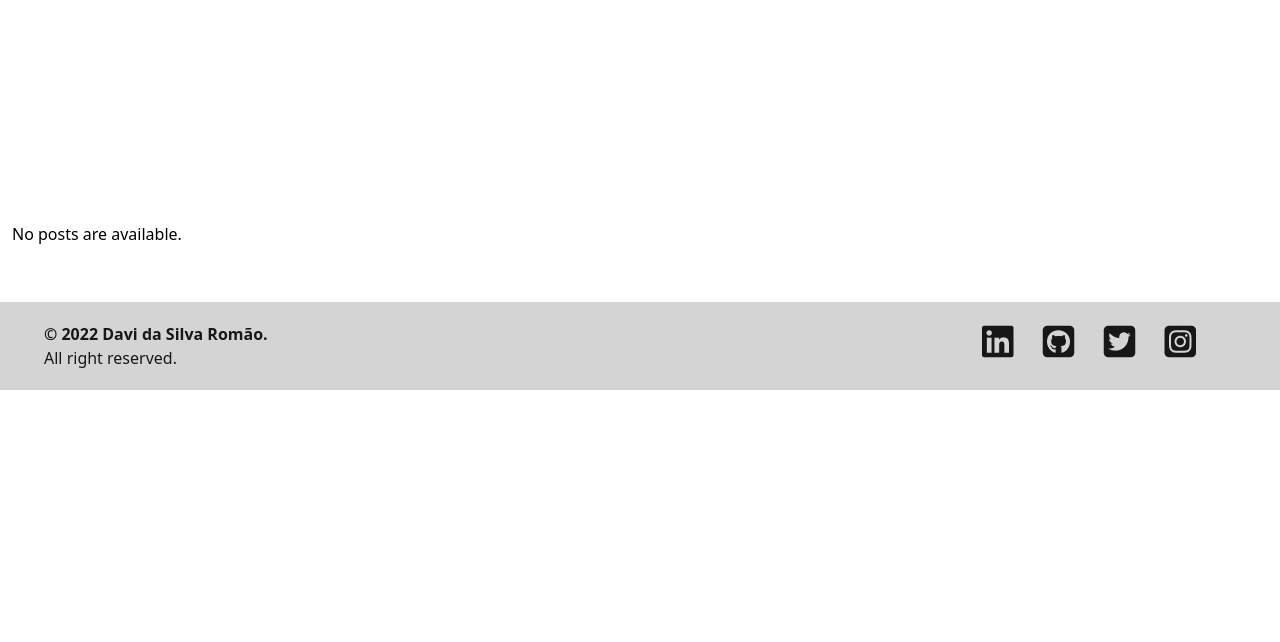
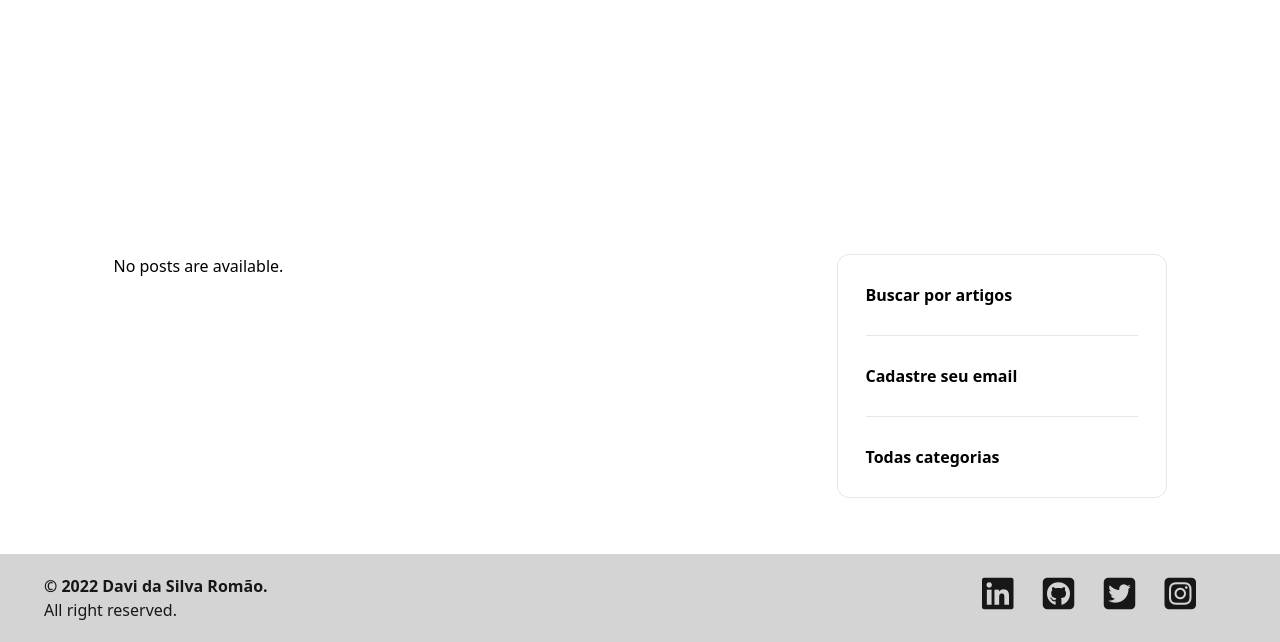
Before and after one commit to daviromao/myblog, a Django app: page / in a window 1280 px wide. Shown: the part 557-1199 px from the top of the page. Before the commit the page ends 947 px from the top, so only its background shows below. Run offline with Django 3.2, Linux system fonts and the light colour scheme; data that the repository does not hold is empty; some libraries are stand-ins or nearby versions.

Commit message:
feat: implement base template

```diff
--- a/templates/base.html
+++ b/templates/base.html
@@ -68,10 +68,31 @@
         </div>
     </section>
 
-    <div id="container" class="mx-3">
-        <div>
-            {% block content %}
-            {% endblock content %}
+    <div class="flex justify-center mx-auto w-full mt-8 bg-white">
+        <div class="w-[723px]">
+            <div>
+                {% block content %}
+                {% endblock content %}
+            </div>
+        </div>
+        <div class="w-[330px] h-fit p-7 space-y-7 rounded-xl border-solid border">
+            <div>
+                <div class="font-bold">
+                    Buscar por artigos
+                </div>
+            </div>
+            <hr>
+            <div>
+                <div class="font-bold">
+                    Cadastre seu email
+                </div>
+            </div>
+            <hr>
+            <div>
+                <div class="font-bold">
+                    Todas categorias
+                </div>
+            </div>
         </div>
     </div>
 
```
